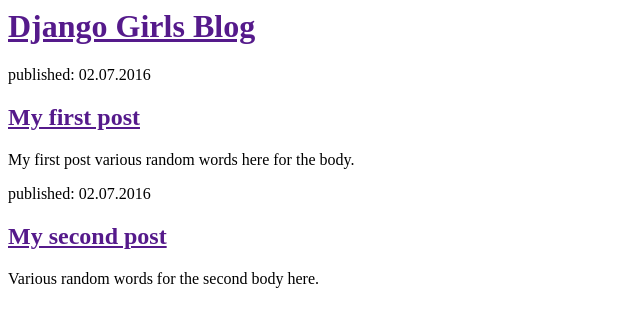
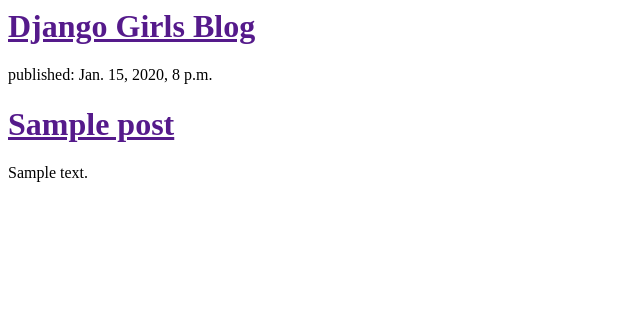
Before and after one commit to Gummybear26/-my-first-blog-, a Django app: template blog/templates/blog/post_list.html in a window 1280 px wide. Shown: the top 327 px of the page, without its empty margins (0-640 px from the left). Run offline with Django 3.2, Linux system fonts and the light colour scheme; the template is opened without the code that fills it: values that come from a table or form of the project are taken from there, others are empty; tables that the repository leaves empty hold one stand-in row (values such as "Sample post").

Commit message:
Modified templates to display posts from database.

```diff
--- a/blog/templates/blog/post_list.html
+++ b/blog/templates/blog/post_list.html
@@ -7,16 +7,14 @@
             <h1><a href="">Django Girls Blog</a></h1>
         </div>
 
-        <div>
-            <p>published: 02.07.2016</p>
-            <h2><a href="">My first post</a></h2>
-            <p>My first post various random words here for the body.</p>
-        </div>
+       {% for post in posts %}
+            <div>
+                <p>published: {{ post.published_date }}</p>
+                <h1><a href=""> {{ post.title }}</a></h1>
+                <p>{{ post.text|linebreaksbr }}</p>
+            </div>
 
-        <div>
-            <p>published: 02.07.2016</p>
-            <h2><a href="">My second post</a></h2>
-            <p>Various random words for the second body here.</p>
-        </div>
+        {% endfor %}
+
     </body>
 </html>
--- a/blog/views.py
+++ b/blog/views.py
@@ -1,3 +1,7 @@
 from django.shortcuts import render
+from django.utils import timezone
+from .models import Post
+
 def post_list(request):
-    return render(request, 'blog/post_list.html', {})
+    posts = Post.objects.filter(published_date__lte=timezone.now()).order_by('published_date')
+    return render(request, 'blog/post_list.html', {'posts': posts})
```
Also changed, not shown: blog/models.py (+5 -5 lines).
